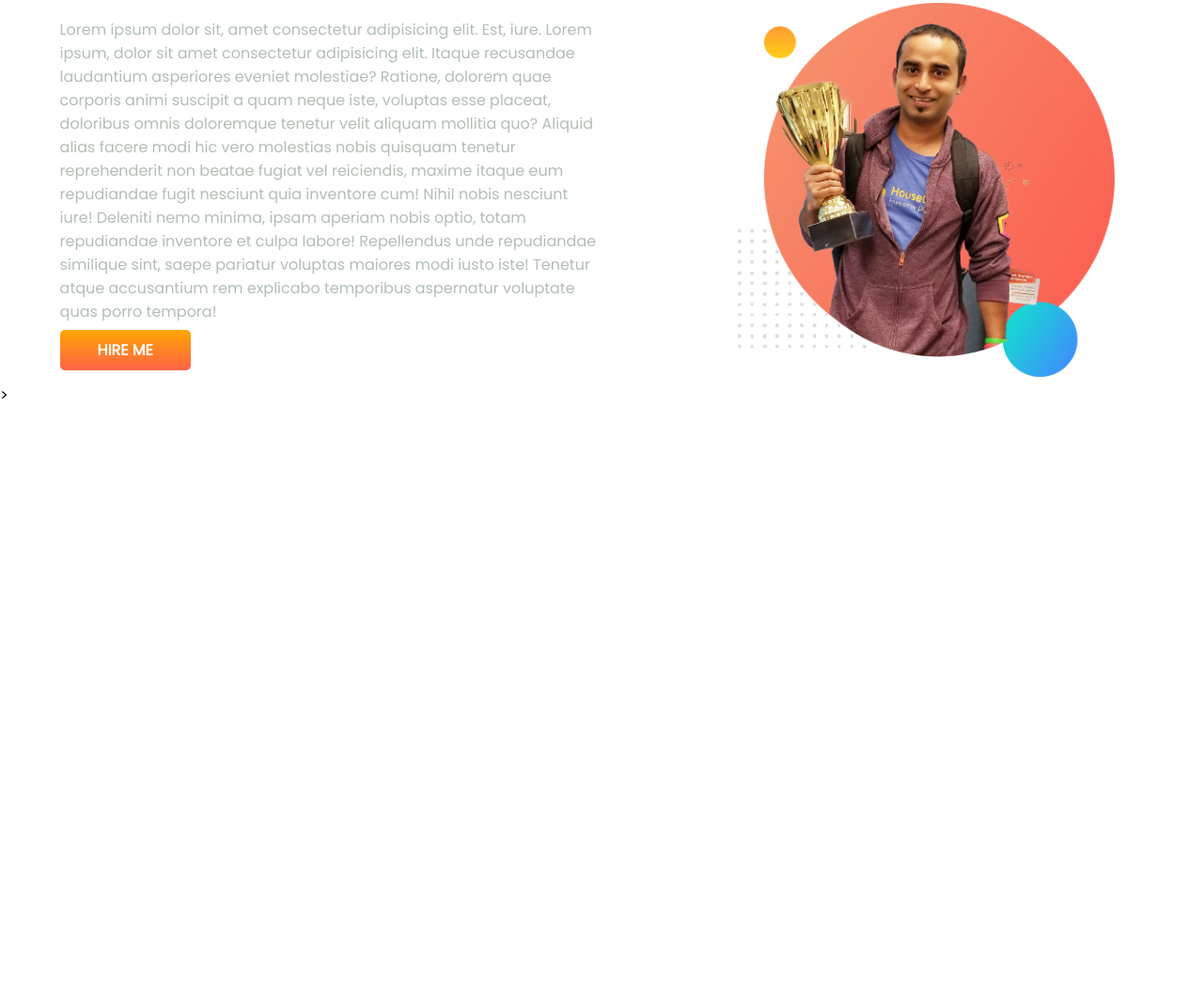
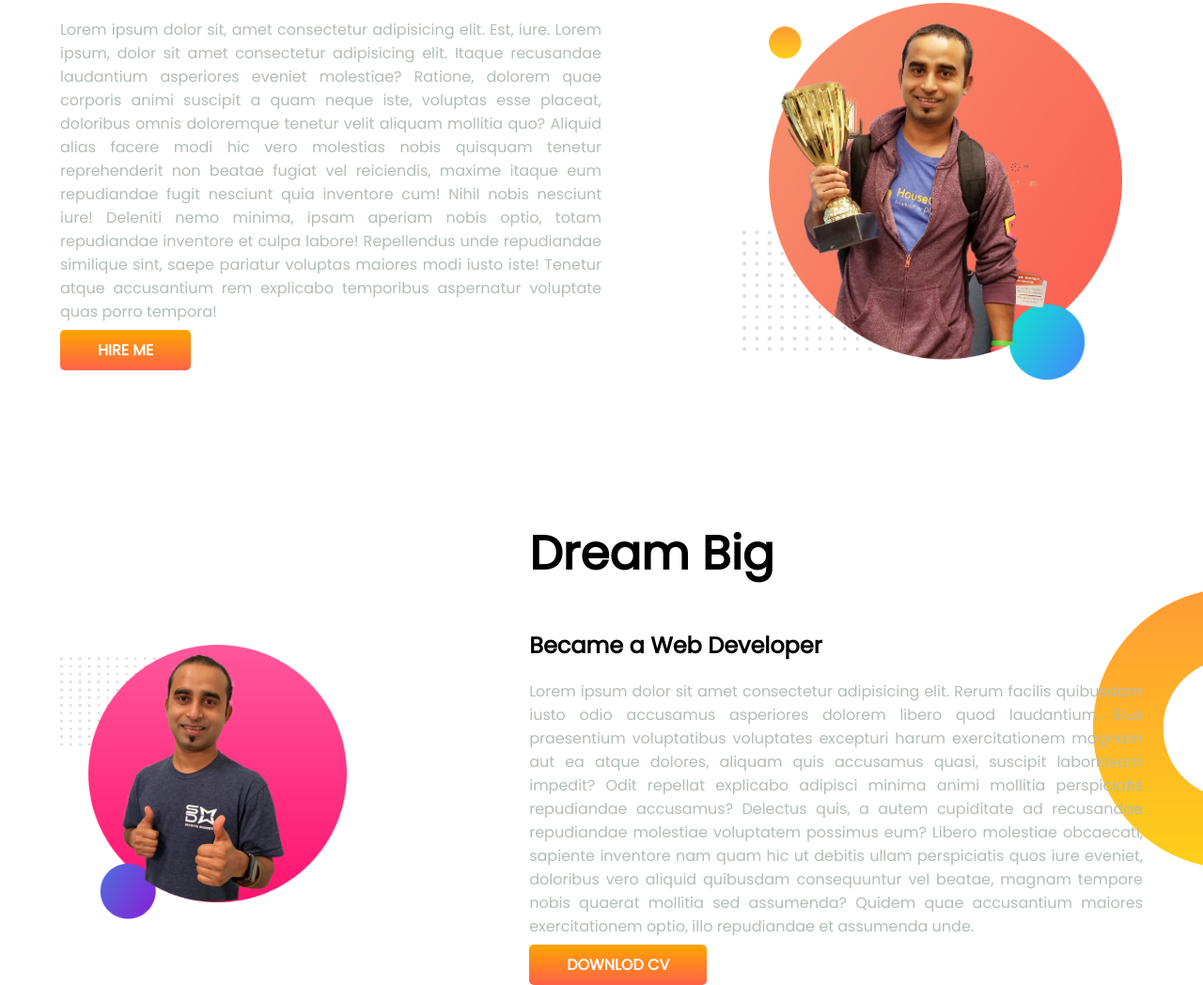
Before and after one commit to maruf119459/Protfolio, a plain HTML site: page index.htm in a window 1280 px wide. Shown: the part 319-1367 px from the top of the page at 94% size. Before the commit the page ends 800 px from the top, so only its background shows below. Drawn offline with Linux system fonts and the light colour scheme.

Commit message:
fourth commit

```diff
--- a/index.htm
+++ b/index.htm
@@ -13,14 +13,14 @@
     <link rel="stylesheet" href="style.css" />
   </head>
   <body>
-    <section class ="div_1 , top_banner">
-    <div>
-      <h1>Wellcome to</h1>
-      <h1><span id="Maruf">Md.Mohiuddin Maruf's</span> Protfolio</h1>
-      <h3>I am study in Software Engineering.</h3>
-    </div>
+    <section class="div_1 , top_banner">
+      <div>
+        <h1>Wellcome to</h1>
+        <h1><span id="Maruf">Md.Mohiuddin Maruf's</span> Protfolio</h1>
+        <h3>I am study in Software Engineering.</h3>
+      </div>
     </section>
-    <section >
+    <section class="distance">
       <div class="half-width">
         <p class="paragraf_color_1">
           Lorem ipsum dolor sit, amet consectetur adipisicing elit. Est, iure.
@@ -45,9 +45,35 @@
         >
       </div>
       <div class="half-width">
-        <img src="images/jhankar.png" alt=""  class="padding_left" />
+        <img src="images/jhankar.png" alt="" class="padding_left" />
       </div>
     </section>
-    >
+    <section class="Dream-big">
+      <div class="forty-width">
+        <br><br><br><br><br><br><br>
+        <img src="images/jhankar2.png" alt=""/>
+      </div>
+
+      <div class="sixty-width">
+        <h1>Dream Big</h1>
+        <h2>Became a Web Developer</h2>
+        <p class="paragraf_color_1">
+          Lorem ipsum dolor sit amet consectetur adipisicing elit. Rerum facilis
+          quibusdam iusto odio accusamus asperiores dolorem libero quod
+          laudantium. Eius praesentium voluptatibus voluptates excepturi harum
+          exercitationem magnam aut ea atque dolores, aliquam quis accusamus
+          quasi, suscipit laboriosam impedit? Odit repellat explicabo adipisci
+          minima animi mollitia perspiciatis repudiandae accusamus? Delectus
+          quis, a autem cupiditate ad recusandae repudiandae molestiae
+          voluptatem possimus eum? Libero molestiae obcaecati, sapiente
+          inventore nam quam hic ut debitis ullam perspiciatis quos iure
+          eveniet, doloribus vero aliquid quibusdam consequuntur vel beatae,
+          magnam tempore nobis quaerat mollitia sed assumenda? Quidem quae
+          accusantium maiores exercitationem optio, illo repudiandae et
+          assumenda unde.
+        </p>
+        <a class="link-button"  target = "_blank" href="">DOWNLOD CV</a>
+      </div>
+    </section>
   </body>
 </html>
--- a/style.css
+++ b/style.css
@@ -2,6 +2,7 @@ body{
     font-family: 'Poppins', sans-serif;
     margin-left: 0%;
     margin-top: 0%;
+    margin-right: 0%;
 }
 
 h1{
@@ -18,10 +19,15 @@ h1{
 
 .paragraf_color_1{
     color: #B2BEB5;
+    text-align: justify;
 }
 
 section{
     display: flex;
+}
+
+.distance{
+    margin-bottom: 100px;
 }
 
 .half-width{
@@ -50,3 +56,28 @@ section{
     background-image: url(images/top-banner.png);
     background-repeat: no-repeat;
 }
+
+.padding_right{
+    padding-right: 5%;
+}
+
+.forty-width{
+    width: 40%;
+    padding-left: 5%;
+}
+
+.sixty-width{
+    width: 60%;
+    padding-left: 5%;
+    padding-right: 5%;
+}
+
+.forty-width img{
+    width: 70%;
+}
+
+.Dream-big{
+    background-image: url(images/dream-bg.png);
+    background-repeat: no-repeat;
+    background-position: right;
+}
```
